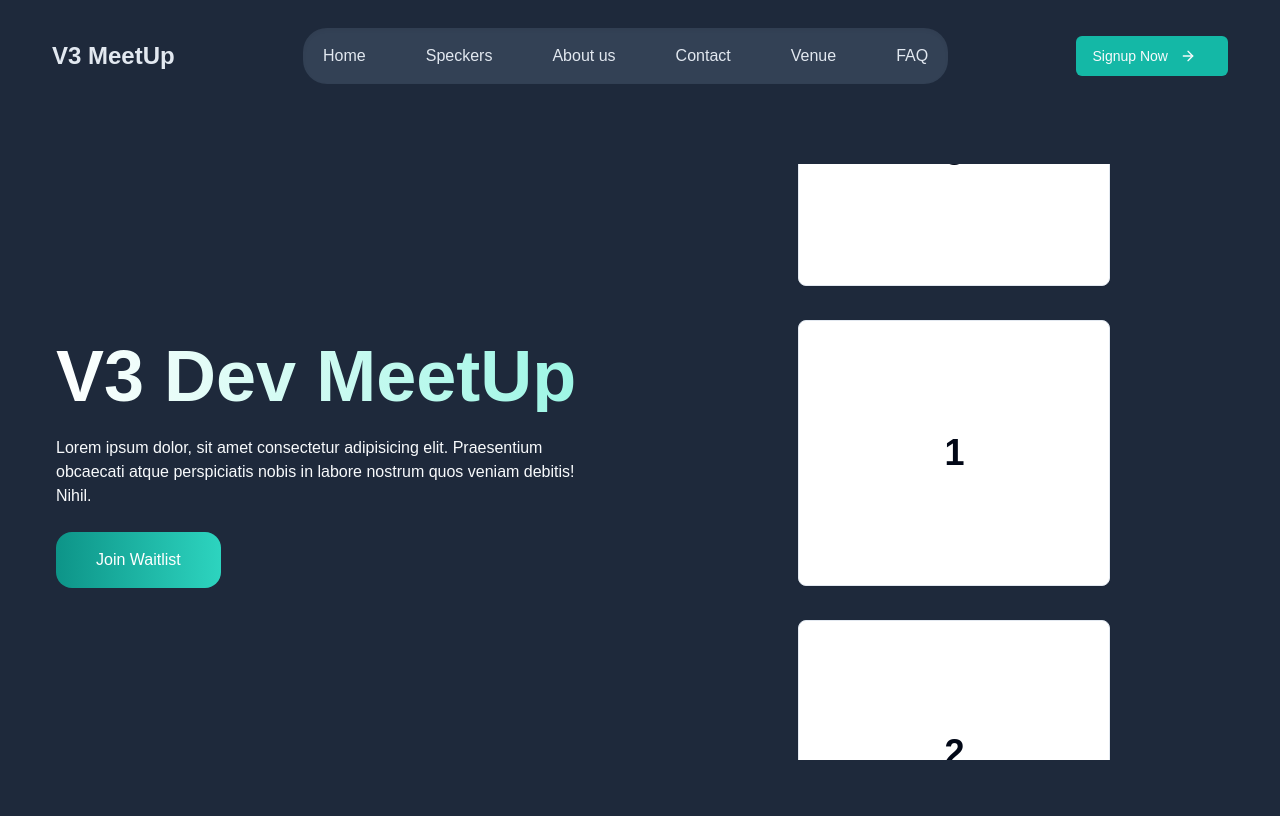
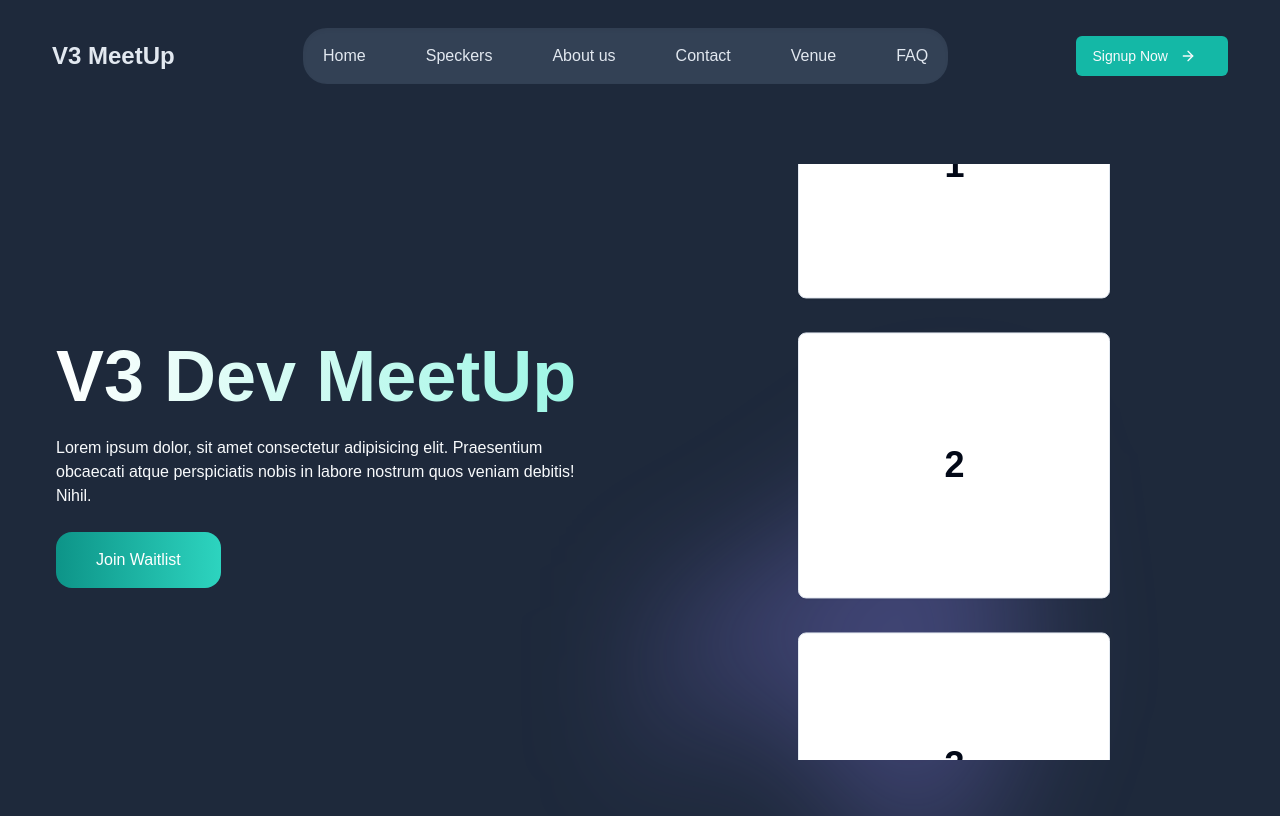
Before and after one commit to kiyakebe/dev-meetup-v3-front, a Next.js app: page / in a window 1280 px wide. Built offline with nearby package versions, Linux system fonts and the light colour scheme.

Commit message:
Add autoplay functionality to HeroSlider

```diff
--- a/package.json
+++ b/package.json
@@ -13,6 +13,7 @@
     "class-variance-authority": "^0.7.1",
     "clsx": "^2.1.1",
     "dev-meetup-v3-front": "file:",
+    "embla-carousel-autoplay": "^8.5.2",
     "embla-carousel-react": "^8.5.2",
     "lucide-react": "^0.474.0",
     "next": "14.2.17",
--- a/src/components/lading-page/Hero.tsx
+++ b/src/components/lading-page/Hero.tsx
@@ -1,13 +1,15 @@
+"use client";
 // import Image from "next/image";
+
 import Link from "next/link";
 
 import {
   Carousel,
   CarouselContent,
   CarouselItem,
-  CarouselNext,
-  CarouselPrevious,
 } from "@/components/ui/carousel";
+import Autoplay from "embla-carousel-autoplay";
+
 import { Card, CardContent } from "../ui/card";
 
 const HeroSlider = () => {
@@ -17,6 +19,11 @@
         align: "center",
         loop: true,
       }}
+      plugins={[
+        Autoplay({
+          delay: 5000,
+        }),
+      ]}
       orientation="vertical"
       className="w-full max-w-xs h-[600px]"
     >
@@ -66,14 +73,20 @@
             </div>
           </div>
 
-          <div className="md:w-1/2 h-full flex items-center justify-center">
-            {/* <Image
-              src="/placeholder.png?height=600&width=600"
-              alt="AWW Smm Panel"
-              width={600}
-              height={400}
-              className="rounded-lg"
-            /> */}
+          <div className="md:w-1/2 h-full flex items-center justify-center relative">
+            <div
+              aria-hidden="true"
+              className="absolute inset-x-0 -top-40 -z-1 transform-gpu overflow-hidden blur-3xl sm:top-20"
+            >
+              <div
+                style={{
+                  clipPath:
+                    "polygon(74.1% 44.1%, 100% 61.6%, 97.5% 26.9%, 85.5% 0.1%, 80.7% 2%, 72.5% 32.5%, 60.2% 62.4%, 52.4% 68.1%, 47.5% 58.3%, 45.2% 34.5%, 27.5% 76.7%, 0.1% 64.9%, 17.9% 100%, 27.6% 76.8%, 76.1% 97.7%, 74.1% 44.1%)",
+                }}
+                className="relative left-[calc(50%-11rem)] aspect-[1155/678] w-[36.125rem] -translate-x-1/2 rotate-[30deg] bg-gradient-to-tr from-[#9780ff] to-[#9089fc] opacity-30 sm:left-[calc(50%-30rem)] sm:w-[72.1875rem]"
+              />
+            </div>
+
             <HeroSlider />
           </div>
         </div>
--- a/src/components/layout/Header.tsx
+++ b/src/components/layout/Header.tsx
@@ -20,7 +20,7 @@
           <div className="flex justify-start">
             <a
               href="/"
-              className="md:text-xl lg:text-2xl font-semibold text-slate-200 items-center flex z-40"
+              className="md:text-xl lg:text-2xl font-semibold text-slate-200 items-center flex"
             >
               V3 MeetUp
             </a>
```
Also changed, not shown: 1 other file (tests, documents, lock files or other folders).
